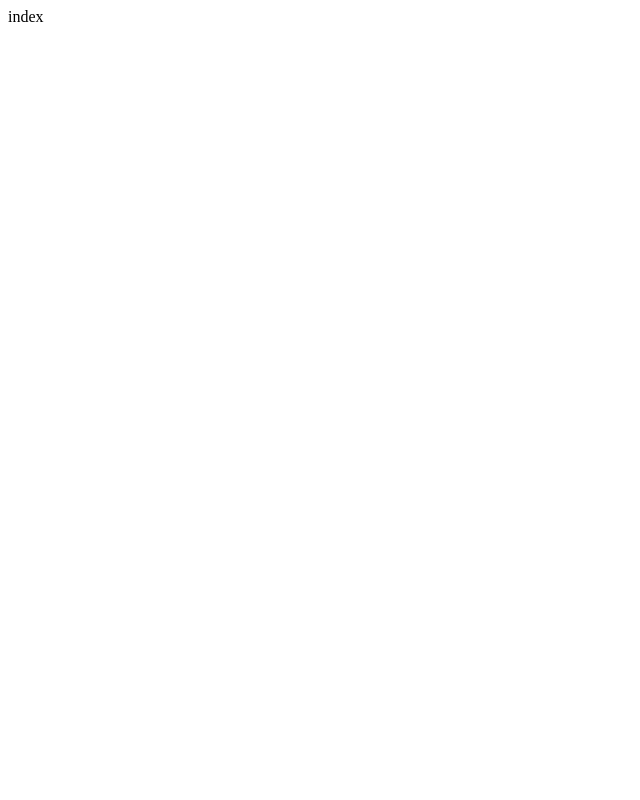
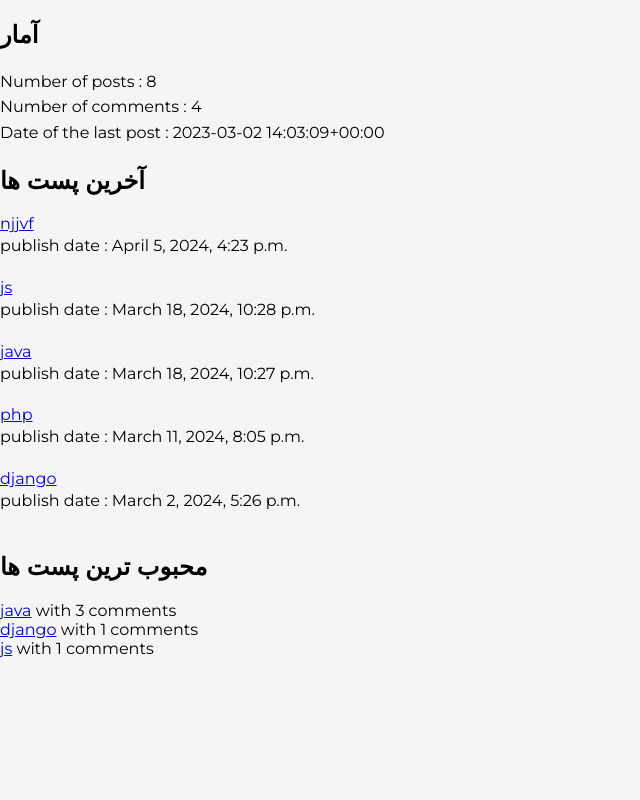
Before and after one commit to Nimazrz/djvs, a Django app: page / in a window 1280 px wide. Before the commit the part shown is almost empty. Shown: the whole page, without its empty margins (0-640 px from the left). Run offline with Django 5.2, Linux system fonts and the light colour scheme; data comes from the database, SQL or seed files in the repository; both versions use the stored data as it was after the commit.

Commit message:
completed 4

```diff
--- a/djproj/blog/froms.py
+++ b/djproj/blog/froms.py
@@ -33,6 +33,6 @@ class Commentform(forms.ModelForm):
                 raise forms.ValidationError("name is yoo short")
             else:
                 return name
-    class  Meta:
+    class Meta:
         model = Comment
         fields = ['name' , 'body']
--- a/djproj/blog/models.py
+++ b/djproj/blog/models.py
@@ -29,6 +29,7 @@ class Post(models.Model):
     updated = models.DateTimeField(auto_now=True)
     #choice field
     status = models.CharField(max_length=225 , choices=Status.choices , default=Status.DRAFT,verbose_name='وضعیت')
+    reading_time = models.PositiveIntegerField()
     #custom manager
     objects = models.Manager()
     published = PublishManager()
@@ -80,6 +81,5 @@ class Comment(models.Model):
             models.Index(fields=['created'])
             ]
 
-
     def __str__(self):
         return f"{self.name}:{self.post}"
--- /dev/null
+++ b/djproj/blog/templates/blog/index.html
@@ -0,0 +1,18 @@
+{% extends 'parent/base.html'%}
+{% load blog_tags %}<!-- the name of the file -->
+{% block title %}index{% endblock %}
+{% block content %}
+<h2>آمار</h2>
+    <p>Number of posts : {% total_posts %}</p>
+    <p>Number of comments : {% total_comments %}</p>
+    <p>Date of the last post : {% last_post_published %}</p>
+
+    {% latest_posts 5 %}
+
+    <h2>محبوب ترین پست ها</h2>
+    {% most_popular_posts 3 as pop_posts %}
+    {% for post in  pop_posts %}
+        <a href="post.get_absolute_url">{{ post.title }}</a> with {{ post.comments_count }} comments
+        <br>
+    {% endfor %}
+{% endblock %}
--- a/djproj/blog/templates/forms/comment.html
+++ b/djproj/blog/templates/forms/comment.html
@@ -12,4 +12,5 @@
         <input type="submit" value="افزودن کامنت">
     </form>
     {% endif %}
+
 {% endblock %}
--- /dev/null
+++ b/djproj/blog/templates/partials/latest_posts.html
@@ -0,0 +1,7 @@
+<div>
+    <h2>آخرین پست ها</h2>
+    {% for post in l_posts %}
+    <a href="{{ post.get_absolute_url }}">{{post.title}}</a><p>publish date : {{ post.publish }}</p>
+    <br>
+    {% endfor %}
+</div>
--- /dev/null
+++ b/djproj/blog/templatetags/blog_tags.py
@@ -0,0 +1,34 @@
+from django import template
+from ..models import Post,Comment
+from django.db.models import Count
+from markdown import markdown
+from django.utils.safestring import mark_safe
+
+register=template.Library()#for useing sipmletag decorator
+
+@register.simple_tag()
+def total_posts():
+    return Post.published.count()
+
+@register.simple_tag()
+def total_comments():
+    return Comment.objects.filter(active=True).count()
+
+@register.simple_tag()
+def last_post_published():
+    return Post.published.last().publish
+
+@register.simple_tag
+def most_popular_posts(count=4):
+    return Post.published.annotate(comments_count=Count('comments')).order_by('-comments_count')[:count]
+
+#Inclusion_tag
+@register.inclusion_tag("partials/latest_posts.html") #relative path to the html
+def latest_posts(count=4):
+    l_posts=Post.published.order_by('-publish')[:count] #get the latest posts
+    context={'l_posts':l_posts}
+    return context
+#template filter
+@register.filter(name='markdown',)
+def to_markdown(text):
+    return mark_safe(markdown(text))
--- a/djproj/blog/views.py
+++ b/djproj/blog/views.py
@@ -10,7 +10,7 @@ from django.views.decorators.http import require_POST
 # Create your views here.
 
 def index(request):
-    return HttpResponse("index")
+    return render(request , "blog/index.html" )
 #>> ______________________________________________________________________________________________________________________________________
 # def post_list(request):
 
```
Also changed, not shown: djproj/blog/templates/blog/detail.html (+5 -5 lines), djproj/blog/migrations/0005_post_reading_time_alter_comment_post.py (added), djproj/blog/templatetags/__init__.py (added), djproj/db.sqlite3, 1 other file.
